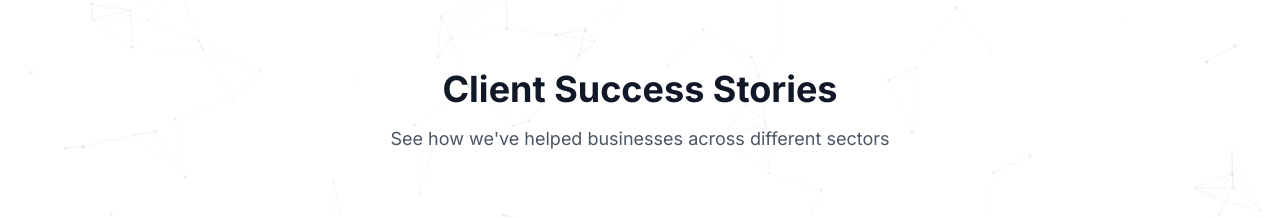
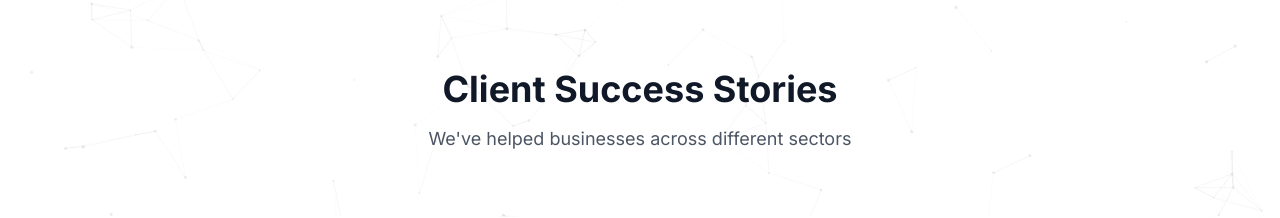
Before and after one commit to AbdulsemedM/Global_Link, a Next.js app: page / in a window 1280 px wide. Shown: the part 2825-3043 px from the top of the page. Built offline with nearby package versions, Linux system fonts and the light colour scheme.

Commit message:
new eslint errors

```diff
--- a/src/app/about/page.tsx
+++ b/src/app/about/page.tsx
@@ -3,7 +3,6 @@
 import { motion } from 'framer-motion'
 import { ParticleNetwork } from '@/components/effects/particle-network'
 import { useTheme } from 'next-themes'
-import Image from 'next/image'
 import { ShieldCheckIcon, LightBulbIcon, UsersIcon, SparklesIcon, GlobeAltIcon, ScaleIcon } from '@heroicons/react/24/outline'
 
 const fadeInUp = {
--- a/src/app/contact/page.tsx
+++ b/src/app/contact/page.tsx
@@ -52,7 +52,7 @@ export default function Contact() {
               Get in <span className="text-green-500">Touch</span>
             </h1>
             <p className="text-xl text-gray-600 dark:text-gray-300">
-              We're here to help and answer any questions you might have
+              We&apos;re here to help and answer any questions you might have
             </p>
           </motion.div>
         </div>
--- a/src/app/page.tsx
+++ b/src/app/page.tsx
@@ -162,7 +162,7 @@ export default function Home() {
               Client Success Stories
             </h2>
             <p className="text-lg text-gray-600 dark:text-gray-300 max-w-2xl mx-auto">
-              See how we've helped businesses across different sectors
+              We&apos;ve helped businesses across different sectors
             </p>
           </motion.div>
 
```
